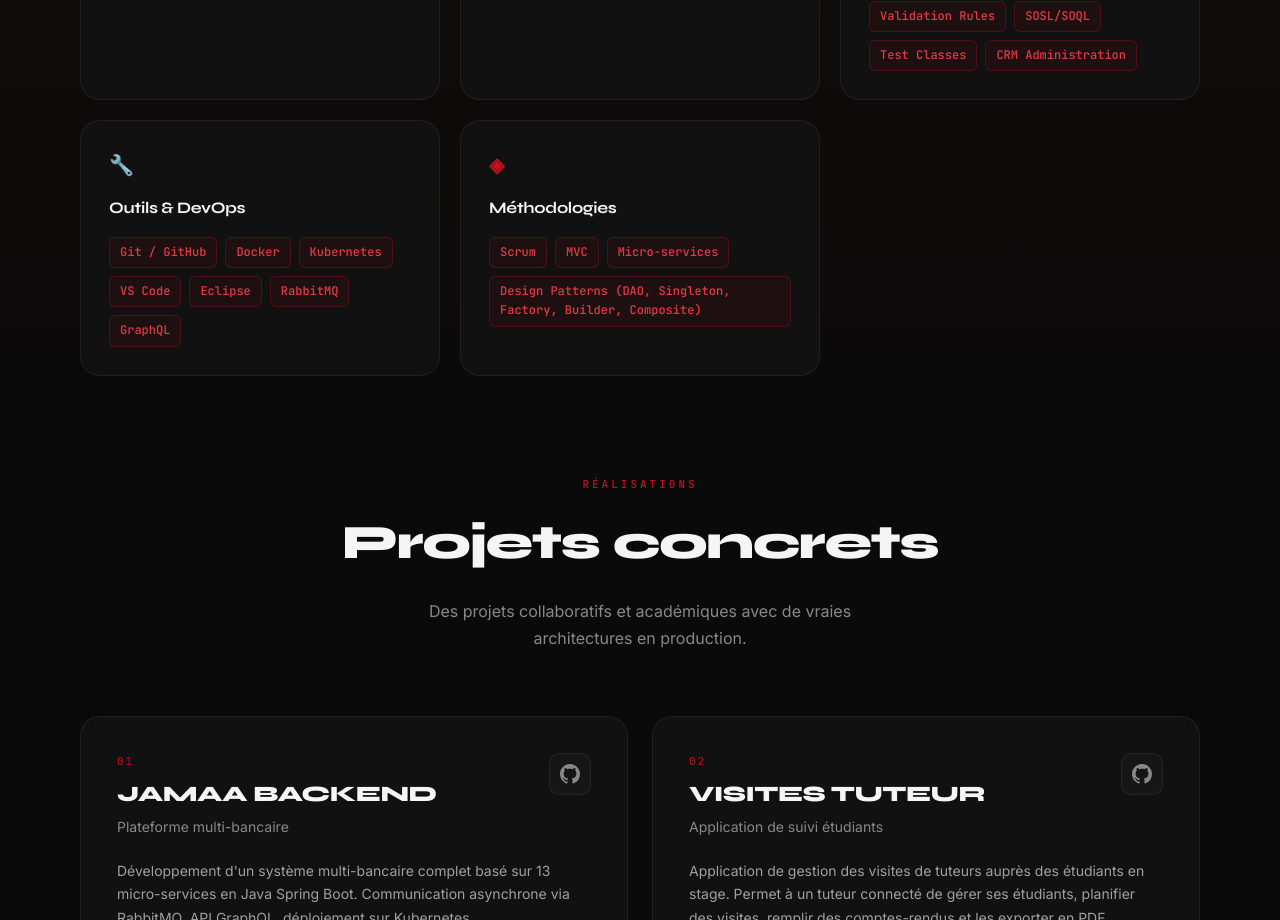
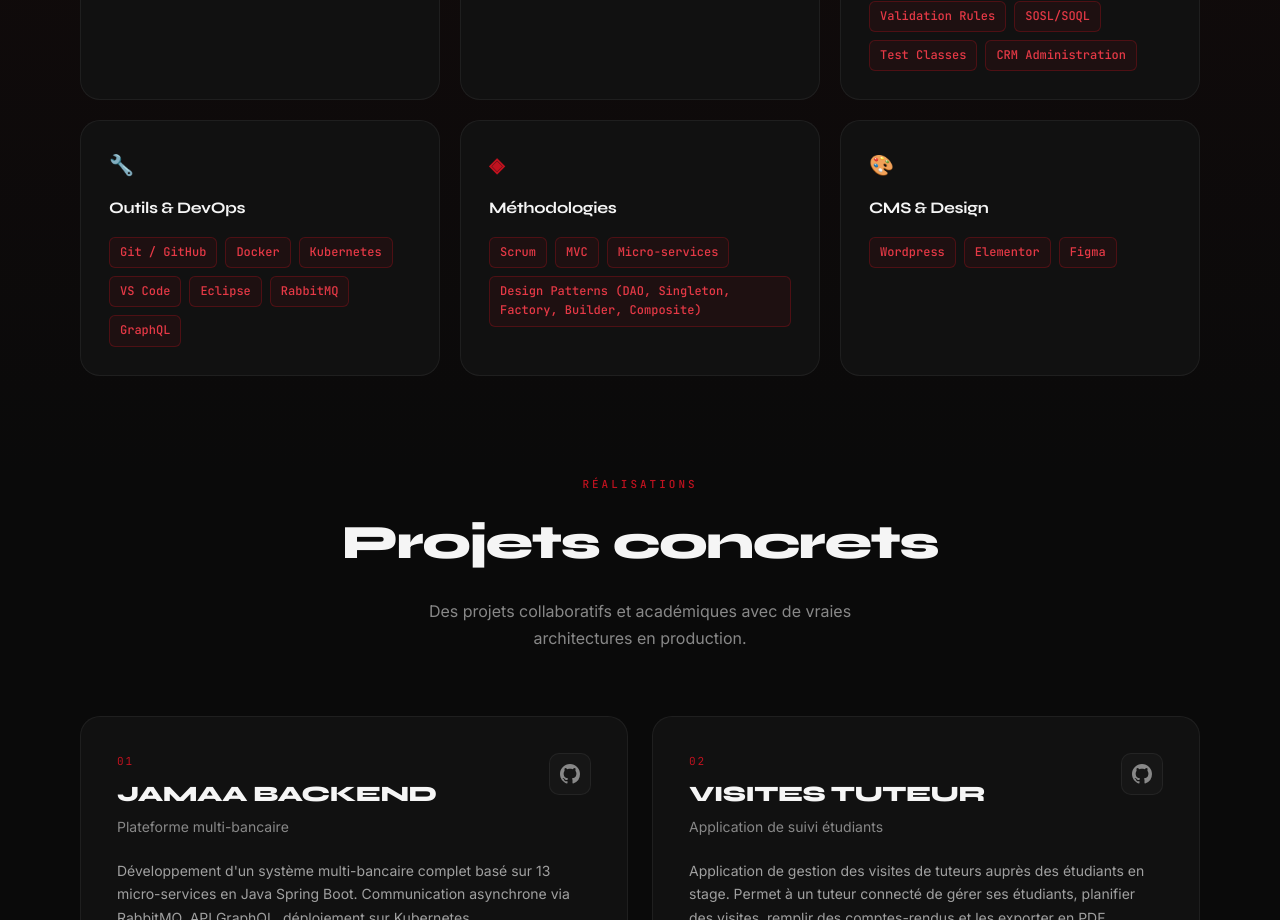
Before and after one commit to ornelnana4/mon_Portfolio, a React (Create React App) app: page / in a window 1280 px wide. Shown: the part 1380-2300 px from the top of the page. Built offline with nearby package versions, Linux system fonts and the light colour scheme.

Commit message:
version v1

```diff
--- a/src/App.js
+++ b/src/App.js
@@ -72,6 +72,11 @@ const DATA = {
         "Micro-services",
         "Design Patterns (DAO, Singleton, Factory, Builder, Composite)",
       ],
+    },
+    {
+      category: "CMS & Design",
+      icon: "🎨",
+      items: ["Wordpress", "Elementor", "Figma"],
     },
   ],
   projects: [
```
